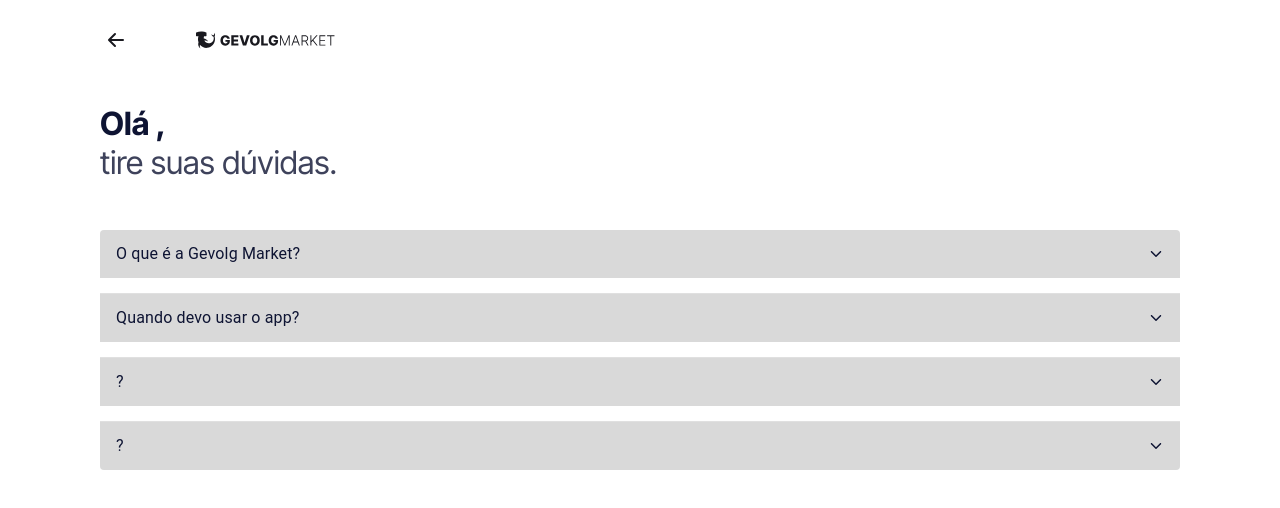
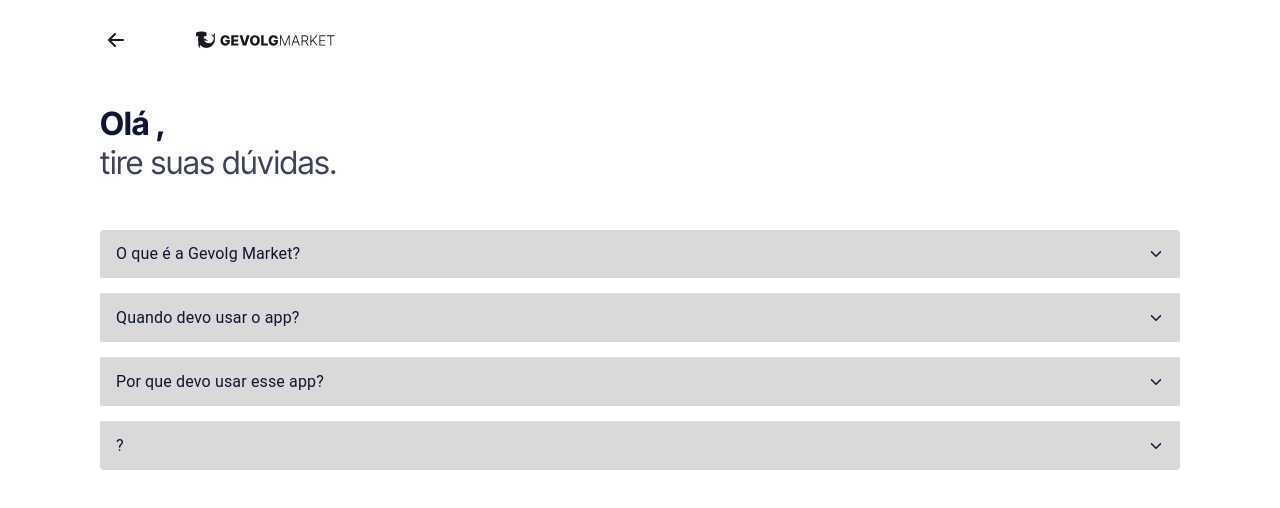
Before and after one commit to gevolgdev/gevolg-market, a React (Vite) app: page /faq in a window 1280 px wide. Shown: the top 508 px of the page. Built offline with nearby package versions, Linux system fonts and the light colour scheme.

Commit message:
Nova duvida

```diff
--- a/src/routes/FAQ/data-questions.ts
+++ b/src/routes/FAQ/data-questions.ts
@@ -5,11 +5,11 @@ export const questions = [
   },
   {
     title: 'Quando devo usar o app?',
-    answer: 'Resposta',
+    answer: 'O aplicativo Gevolg Market é ideal ser usado em super-mercados, pois ele te ajuda a organizar e gerênciar a sua ida ao mercado.',
   },
   {
-    title: '?',
-    answer: 'Resposta',
+    title: 'Por que devo usar esse app?',
+    answer: 'Antes de ir ao mercado, sempre é bom preparar uma lista de compras para você não perder tempo no mercado, não comprar coisas desnecessárias e também evitar esquecer algo. Além disso, no app há algumas dicas que você pode ler e melhorar sua experiência no mercado.',
   },
   {
     title: '?',
```
